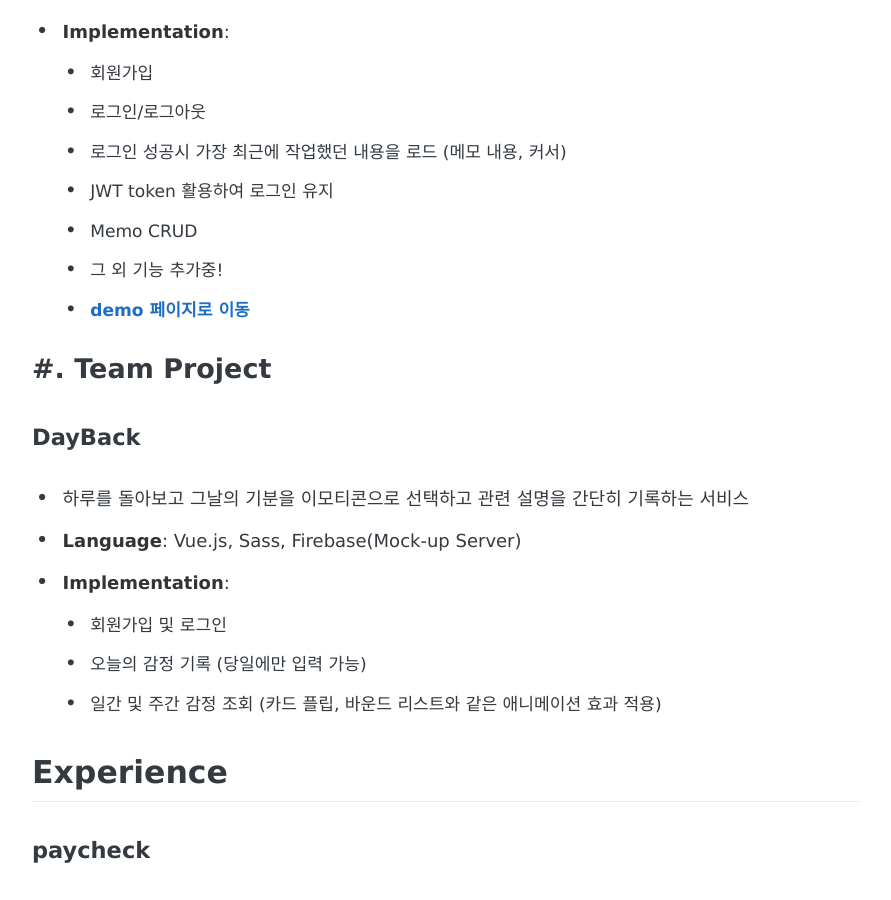
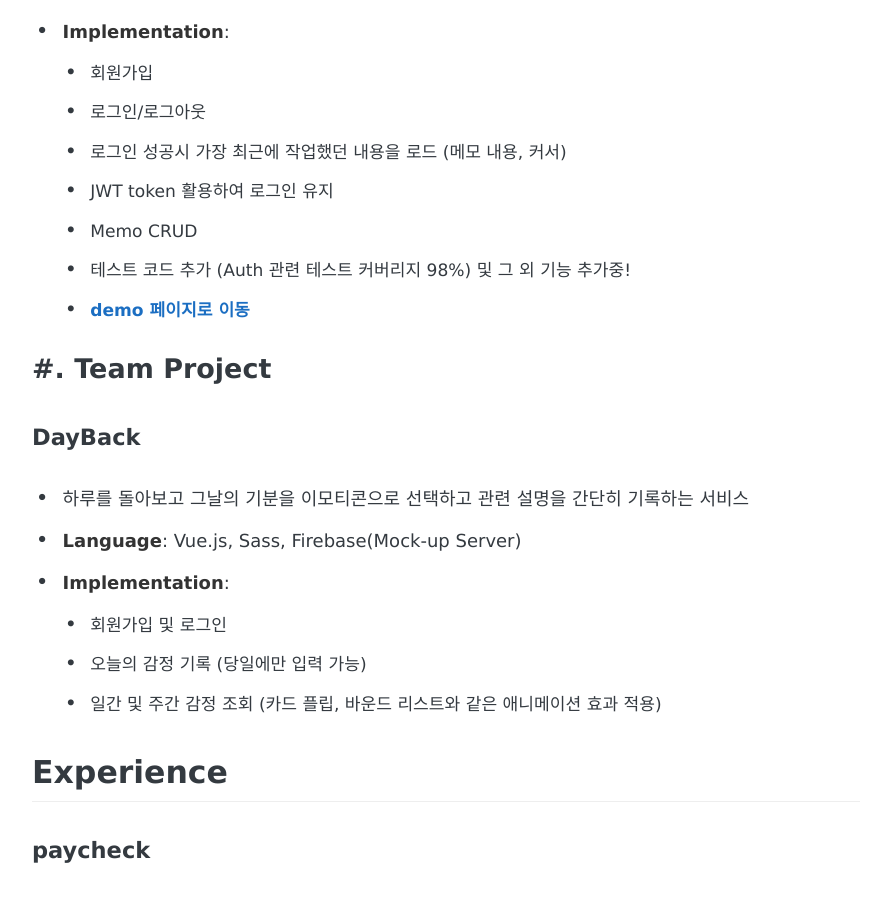
Before and after one commit to originalhumanbeing/originalhumanbeing.github.io, a Jekyll site: the page built from about.md, in a window 1280 px wide and 900 px high, scrolled down 1890 px. Shown: the whole window, without its empty margins (194-1085 px from the left). Built offline with Jekyll 4.4.1, drawn with Linux system fonts in a browser that asks for light colours; some web fonts are replaced.

Commit message:
memo memo 프로젝트 설명 추가

```diff
--- a/about.md
+++ b/about.md
@@ -35,7 +35,7 @@ HTML, CSS, JavaScript, Vue.js, Node.js, Express.js, Python 사용 경험이 있
   - 로그인 성공시 가장 최근에 작업했던 내용을 로드 (메모 내용, 커서)
   - JWT token 활용하여 로그인 유지
   - Memo CRUD
-  - 그 외 기능 추가중!
+  - 테스트 코드 추가 (Auth 관련 테스트 커버리지 98%) 및 그 외 기능 추가중!
   - **[demo 페이지로 이동](http://memomemo-www.s3-website.ap-northeast-2.amazonaws.com/#/)**
 
 ### #. Team Project
```
